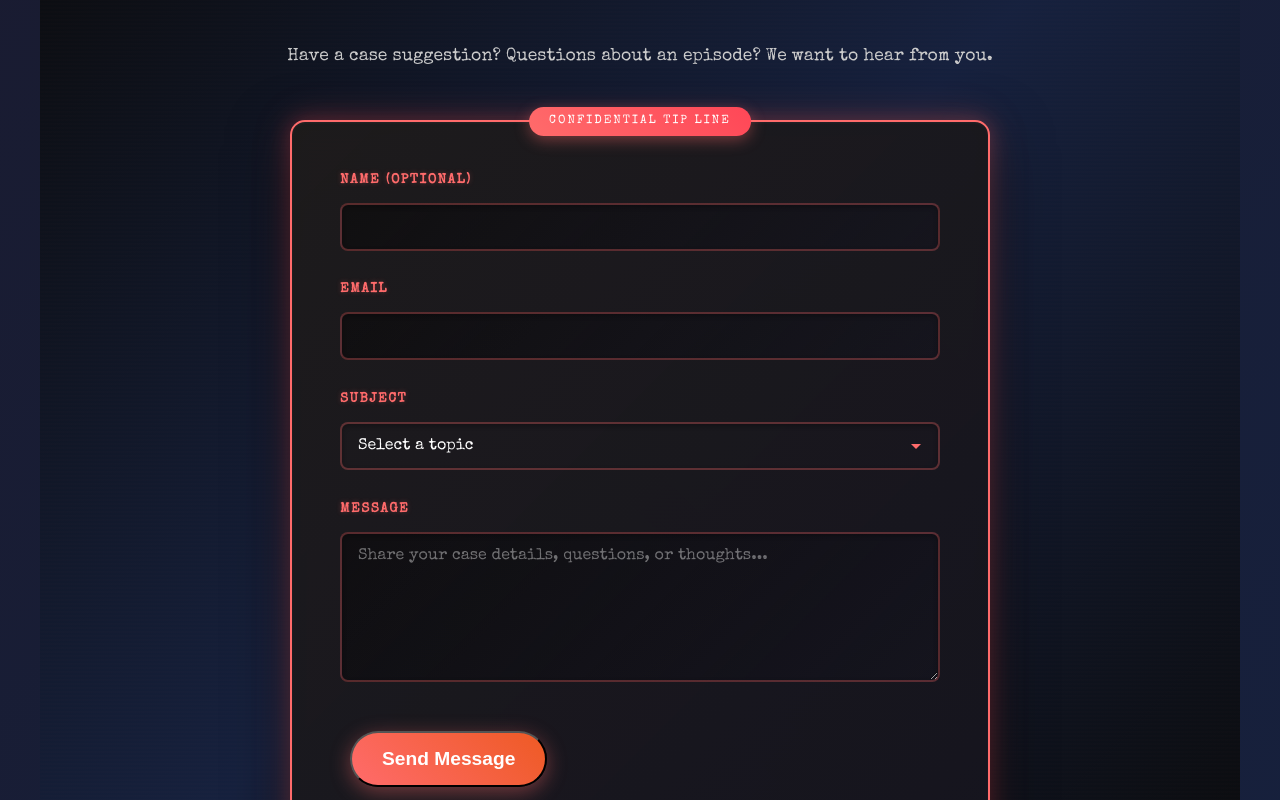
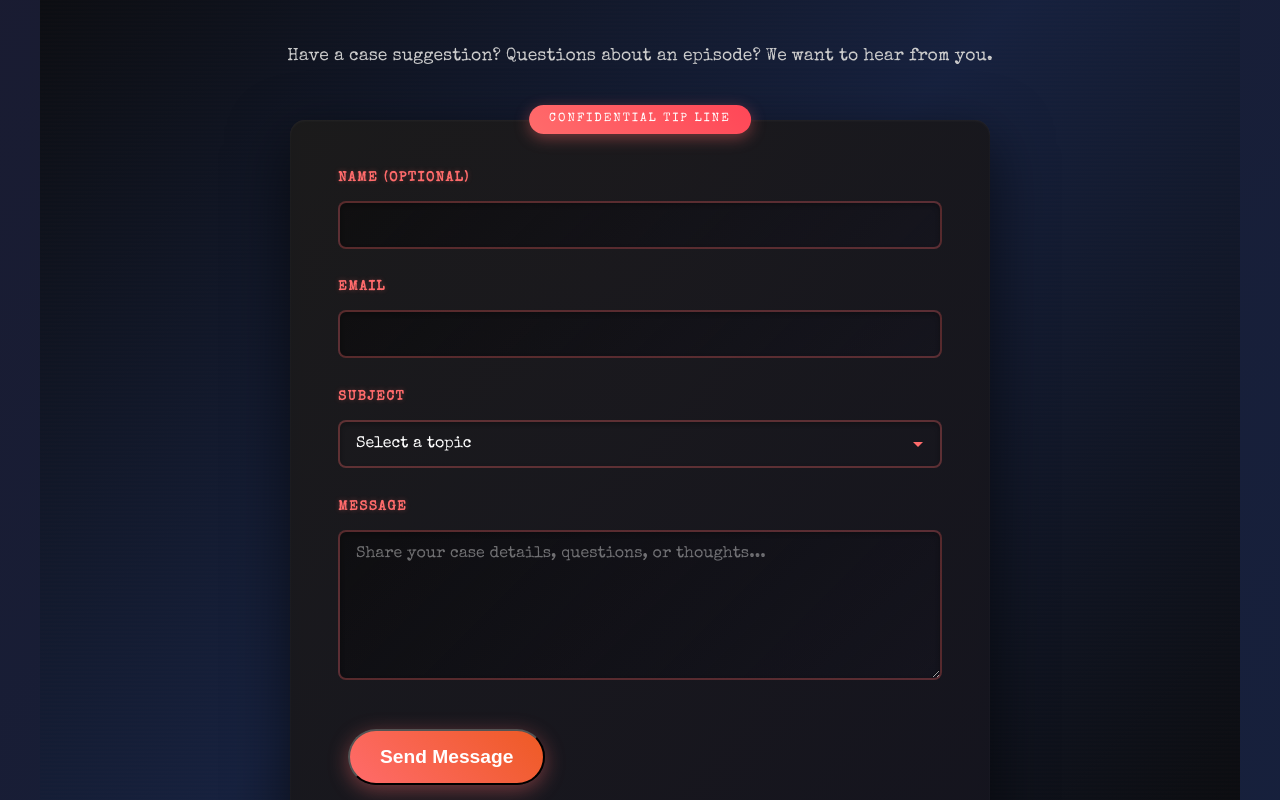
Before and after one commit to ktyndall-debug/Carolina-Case-Files, a plain HTML site: page index.html in a window 1280 px wide. Shown: the part 3960-4760 px from the top of the page. Drawn offline with nearby package versions, Linux system fonts and the light colour scheme.

Commit message:
Update index.html

```diff
--- a/index.html
+++ b/index.html
@@ -954,13 +954,12 @@
                 linear-gradient(135deg, rgba(26, 26, 26, 0.95) 0%, rgba(20, 20, 30, 0.98) 100%);
             padding: 3rem;
             border-radius: 15px;
-            border: 2px solid #ff6b6b;
+            border: none;
             max-width: 700px;
             margin: 0 auto;
             position: relative;
             box-shadow:
                 0 20px 60px rgba(0, 0, 0, 0.6),
-                0 0 40px rgba(255, 107, 107, 0.2),
                 inset 0 1px 3px rgba(255, 255, 255, 0.05);
         }
 
@@ -983,15 +982,26 @@
         .contact-form::after {
             content: '';
             position: absolute;
-            top: -2px;
-            left: -2px;
-            right: -2px;
-            bottom: -2px;
-            background: linear-gradient(45deg, #ff6b6b, #ff4757, #ff6b6b);
+            top: 0;
+            left: 0;
+            right: 0;
+            bottom: 0;
+            background:
+                radial-gradient(ellipse at top, rgba(255, 107, 107, 0.15) 0%, transparent 50%),
+                radial-gradient(ellipse at bottom, rgba(255, 107, 107, 0.1) 0%, transparent 50%),
+                linear-gradient(to right,
+                    transparent 0%,
+                    rgba(255, 107, 107, 0.08) 2%,
+                    rgba(255, 107, 107, 0.08) 98%,
+                    transparent 100%),
+                linear-gradient(to bottom,
+                    transparent 0%,
+                    rgba(255, 107, 107, 0.08) 2%,
+                    rgba(255, 107, 107, 0.08) 98%,
+                    transparent 100%);
             border-radius: 15px;
             z-index: -1;
-            opacity: 0.3;
-            filter: blur(10px);
+            pointer-events: none;
         }
 
         .form-group {
```
